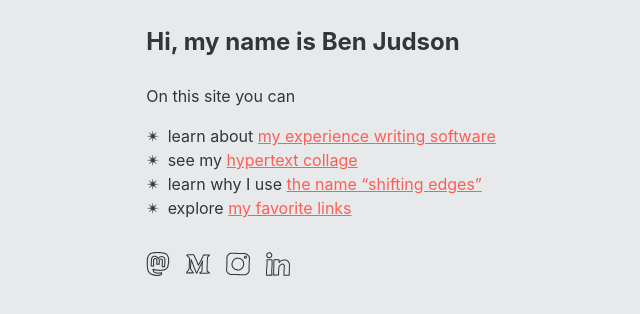
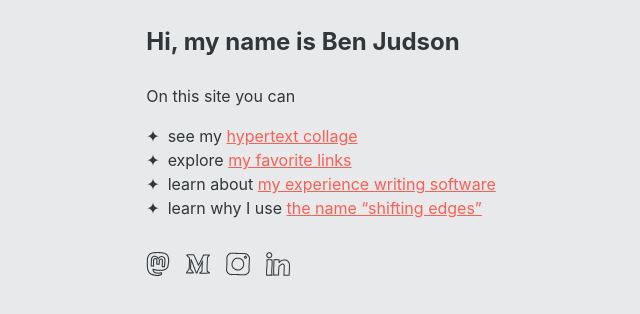
Before and after one commit to bjudson/shiftingedges, a SvelteKit app: page / in a window 1280 px wide. Shown: the top 314 px of the page, without its empty margins (319-959 px from the left). Built offline with nearby package versions, Linux system fonts and the light colour scheme.

Commit message:
update home page links list

```diff
--- a/src/routes/+page.svelte
+++ b/src/routes/+page.svelte
@@ -25,17 +25,17 @@
     <p>On this site you can</p>
 
     <ul>
+      <li>see my <a href="/collage">hypertext collage</a></li>
+      <li>
+        explore
+        <a href="/links">my favorite links</a>
+      </li>
       <li>
         learn about <a href="/software">my experience writing software</a>
       </li>
-      <li>see my <a href="/collage">hypertext collage</a></li>
       <li>
         learn why I use
         <a href="/shifting-edges">the name “shifting edges”</a>
-      </li>
-      <li>
-        explore
-        <a href="/links">my favorite links</a>
       </li>
     </ul>
 
@@ -77,7 +77,7 @@
   }
 
   ul li:before {
-    content: "✴︎";
+    content: "✦";
     margin-right: 0.5rem;
   }
 
```
